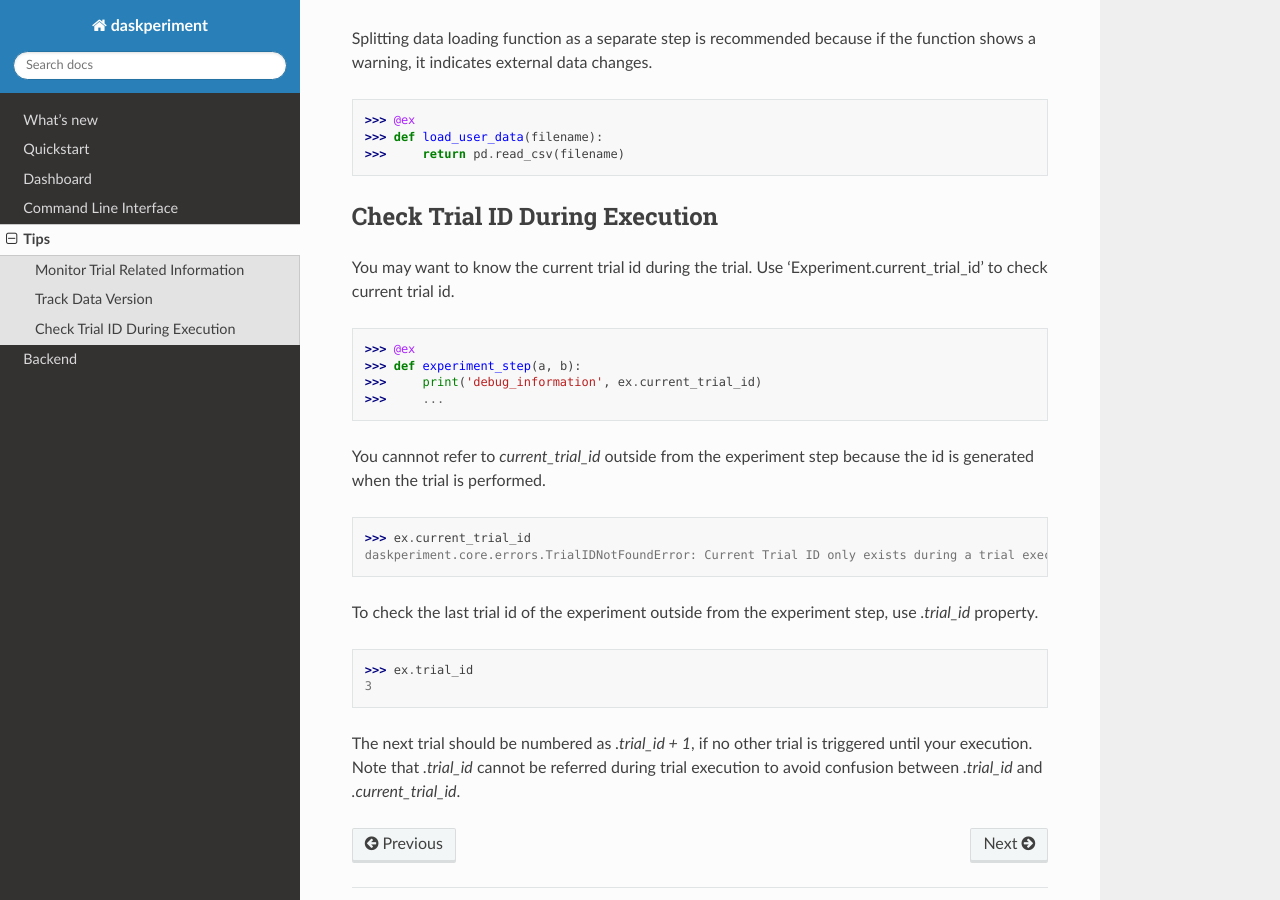
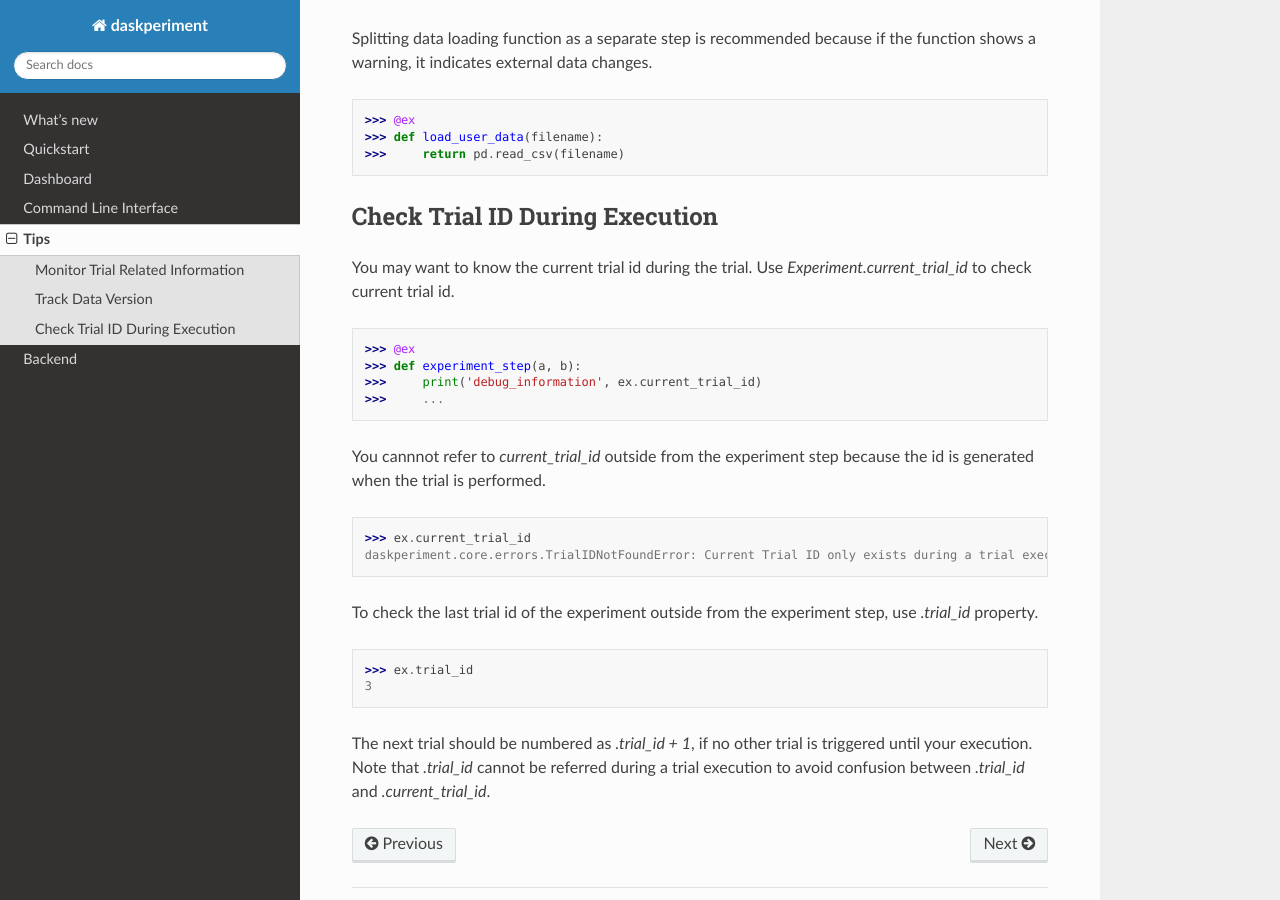
Before and after one commit to sinhrks/daskperiment, a Sphinx documentation site: the page built from docs/source/tips.rst, in a window 1280 px wide and 900 px high, scrolled down 520 px. Built offline with Sphinx 7.4.7 and the Read the Docs theme 2.0.0, drawn with Linux system fonts in a browser that asks for light colours.

Commit message:
DOC: Fix tips typo

```diff
--- a/docs/source/tips.rst
+++ b/docs/source/tips.rst
@@ -31,7 +31,7 @@
 -------------------------------
 
 You may want to know the current trial id during the trial.
-Use 'Experiment.current_trial_id' to check current trial id.
+Use `Experiment.current_trial_id` to check current trial id.
 
 .. code-block:: python
 
@@ -57,5 +57,5 @@
   3
 
 The next trial should be numbered as `.trial_id + 1`, if no other trial is triggered until your execution.
-Note that `.trial_id` cannot be referred during trial execution to avoid confusion between
+Note that `.trial_id` cannot be referred during a trial execution to avoid confusion between
 `.trial_id` and `.current_trial_id`.
```
